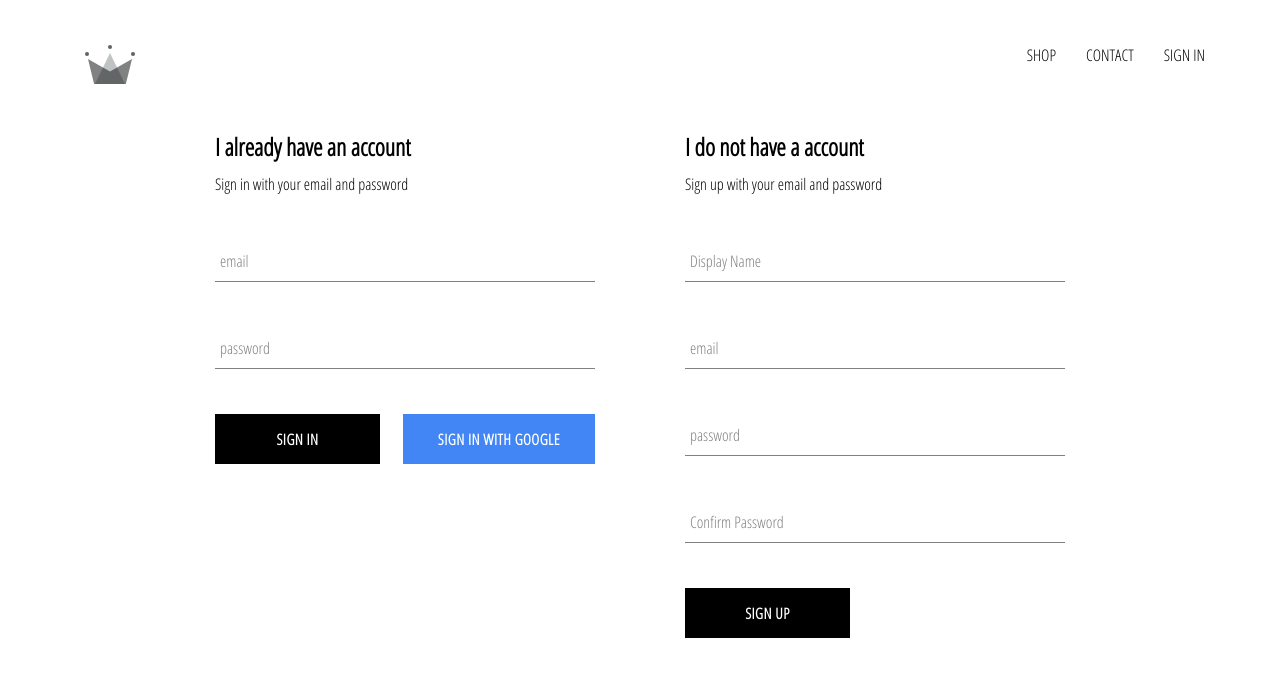
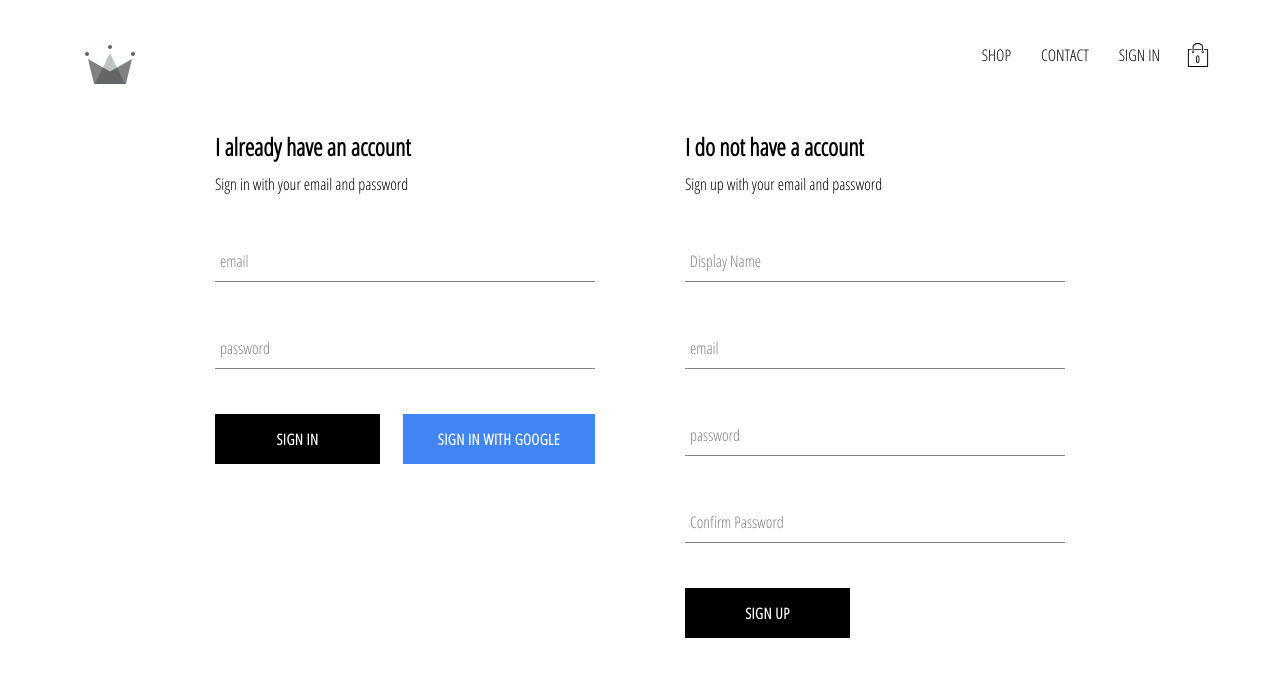
Before and after one commit to DColeman-stack/crwn-clothing3, a React (Create React App) app: page /signin in a window 1280 px wide. Shown: the top 676 px of the page. Built offline with nearby package versions, Linux system fonts and the light colour scheme; no server answers.

Commit message:
added cartIcon and cartDropdown components to our application, also implemented cart reducer

```diff
--- /dev/null
+++ b/src/components/cart-dropdown/cart-dropdown.component.js
@@ -0,0 +1,14 @@
+import React from 'react';
+
+import CustomButton from '../custom-button/custom-button.component';
+
+import './cart-dropdown.styles.scss';
+
+const CartDropdown = () => (
+    <div className='cart-dropdown' >
+        <div className='cart-items' />
+        <CustomButton>GO TO CHECKOUT</CustomButton>
+    </div>
+);
+
+export default CartDropdown;
--- /dev/null
+++ b/src/components/cart-dropdown/cart-dropdown.styles.scss
@@ -0,0 +1,24 @@
+.cart-dropdown {
+    position: absolute;
+    width: 240px;
+    height: 340px;
+    display: flex;
+    flex-direction: column;
+    padding: 20px;
+    border: 1px solid black;
+    background-color: white;
+    top: 90px;
+    right: 40px;
+    z-index: 5;
+
+    .cart-items {
+      height: 240px;
+      display: flex;
+      flex-direction: column;
+      overflow: scroll;
+    }
+
+    button {
+      margin-top: auto;
+    }
+  }
--- /dev/null
+++ b/src/components/cart-icon/cart-icon.component.js
@@ -0,0 +1,21 @@
+import React from 'react';
+import { connect } from 'react-redux';
+
+import { toggleCartHidden } from '../../redux/cart/cart.actions';
+
+import { ReactComponent as ShoppingIcon } from './shopping-bag.svg';
+
+import './cart-icon.styles.scss';
+
+const CartIcon = ({ toggleCartHidden }) => (
+    <div className='cart-icon' onClick={toggleCartHidden} >
+        <ShoppingIcon className='shopping-icon' />
+        <span className='item-count' >0</span>
+    </div>
+);
+
+const mapDispatchToProps = dispatch => ({
+    toggleCartHidden: () => dispatch(toggleCartHidden())
+});
+
+export default connect(null, mapDispatchToProps) (CartIcon);
--- /dev/null
+++ b/src/components/cart-icon/cart-icon.styles.scss
@@ -0,0 +1,21 @@
+.cart-icon {
+    width: 45px;
+    height: 45px;
+    position: relative;
+    display: flex;
+    align-items: center;
+    justify-content: center;
+    cursor: pointer;
+
+    .shopping-icon {
+      width: 24px;
+      height: 24px;
+    }
+
+    .item-count {
+      position: absolute;
+      font-size: 10px;
+      font-weight: bold;
+      bottom: 12px;
+    }
+  }
--- a/src/components/header/header.component.js
+++ b/src/components/header/header.component.js
@@ -3,12 +3,14 @@
 import { connect } from 'react-redux';
 
 import { auth } from '../../firebase/firebase.utils';
+import CartIcon from '../cart-icon/cart-icon.component';
+import CartDropdown from '../cart-dropdown/cart-dropdown.component';
 
 import { ReactComponent as Logo } from './crown.svg'
 
 import './header.styles.scss';
 
-const Header = ({ currentUser }) => (
+const Header = ({ currentUser, hidden }) => (
     <div className='header' >
         <Link className='logo-container' to='/' >
             <Logo className='logo' />
@@ -29,12 +31,15 @@
                     SIGN IN
                 </Link>
             )}
+            <CartIcon />
         </div>
+        {hidden ? null : <CartDropdown />}
     </div>
 );
 
-const mapStateToProps = state => ({
-    currentUser: state.user.currentUser
+const mapStateToProps = ({ user: { currentUser }, cart: { hidden } }) => ({
+    currentUser,
+    hidden
 });
 
 export default connect(mapStateToProps)(Header);
--- /dev/null
+++ b/src/redux/cart/cart.actions.js
@@ -0,0 +1,5 @@
+import CartActionTypes from './cart.types';
+
+export const toggleCartHidden = () => ({
+    type: CartActionTypes.TOGGLE_CART_HIDDEN
+});
--- /dev/null
+++ b/src/redux/cart/cart.reducer.js
@@ -0,0 +1,19 @@
+import CartActionTypes from './cart.types';
+
+const INITIAL_STATE = {
+    hidden: true
+};
+
+const cartReducer = (state = INITIAL_STATE, action) => {
+    switch (action.type) {
+        case CartActionTypes.TOGGLE_CART_HIDDEN:
+            return {
+                ...state,
+                hidden: !state.hidden
+            }
+        default:
+            return state;
+    }
+}
+
+export default cartReducer;
--- /dev/null
+++ b/src/redux/cart/cart.types.js
@@ -0,0 +1,5 @@
+const CartActionTypes = {
+    TOGGLE_CART_HIDDEN: 'TOGGLE_CART_HIDDEN'
+}
+
+export default CartActionTypes;
--- a/src/redux/root-reducer.js
+++ b/src/redux/root-reducer.js
@@ -1,7 +1,9 @@
 import { combineReducers } from 'redux';
 
 import userReducer from './user/user.reducer';
+import cartReducer from './cart/cart.reducer';
 
 export default combineReducers({
-    user: userReducer
+    user: userReducer,
+    cart: cartReducer
 });
```
Also changed, not shown: src/components/cart-icon/shopping-bag.svg (added).
